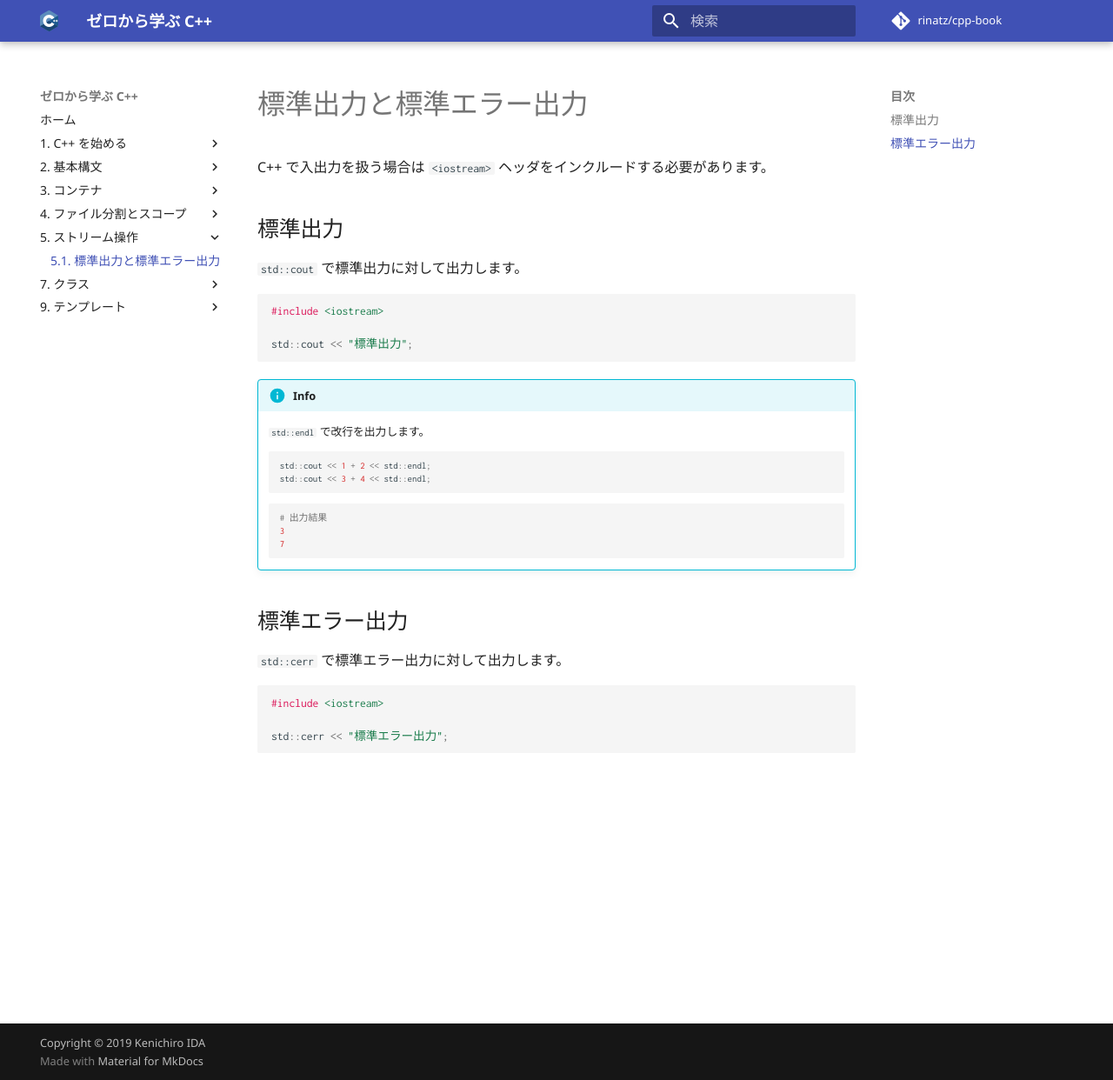
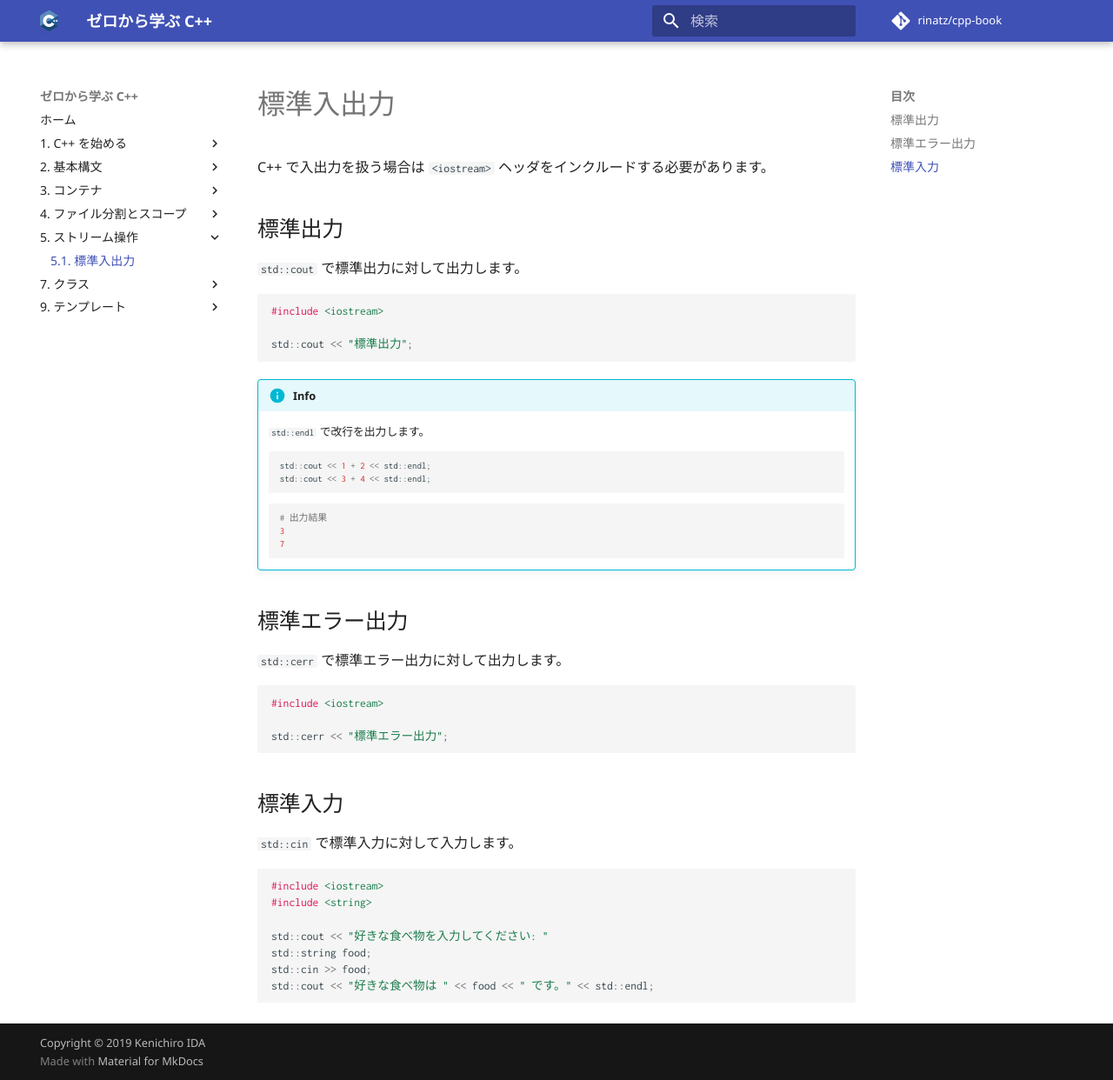
Before and after one commit to rinatz/cpp-book, an MkDocs documentation site: the page built from docs/ch05-01-standard-inout.md, in a window 1280 px wide and 1242 px high. Shown: the whole window at 87% size. Built offline with MkDocs 1.6.1 and Material for MkDocs 9.7.7, drawn with Linux system fonts in a browser that asks for light colours; comment, search, counter and statistics services are not loaded.

Commit message:
Add standard input section

````diff
--- a/docs/ch05-01-standard-output.md
+++ b/docs/ch05-01-standard-inout.md
@@ -1,4 +1,4 @@
-# 標準出力と標準エラー出力
+# 標準入出力
 
 C++ で入出力を扱う場合は `<iostream>` ヘッダをインクルードする必要があります。
 
@@ -32,3 +32,18 @@ std::cout << "標準出力";
 
 std::cerr << "標準エラー出力";
 ```
+
+## 標準入力
+`std::cin` で標準入力に対して入力します。
+
+```cpp
+#include <iostream>
+#include <string>
+
+std::cout << "好きな食べ物を入力してください: "
+std::string food;
+std::cin >> food;
+std::cout << "好きな食べ物は " << food << " です。" << std::endl;
+```
+
+<!-- TODO: intに対して文字列の入力をした場合について -->
--- a/mkdocs.yml
+++ b/mkdocs.yml
@@ -74,7 +74,7 @@ nav:
   - 4. ファイル分割とスコープ:
       - 4.1. 複数ファイル: ch04-01-multiple-files.md
   - 5. ストリーム操作:
-      - 5.1. 標準出力と標準エラー出力: ch05-01-standard-output.md
+      - 5.1. 標準入出力: ch05-01-standard-inout.md
   - 7. クラス:
       - 7.1. メンバ変数: ch07-01-member-varialbes.md
       - 7.2. メンバ関数: ch07-02-member-functions.md
````
